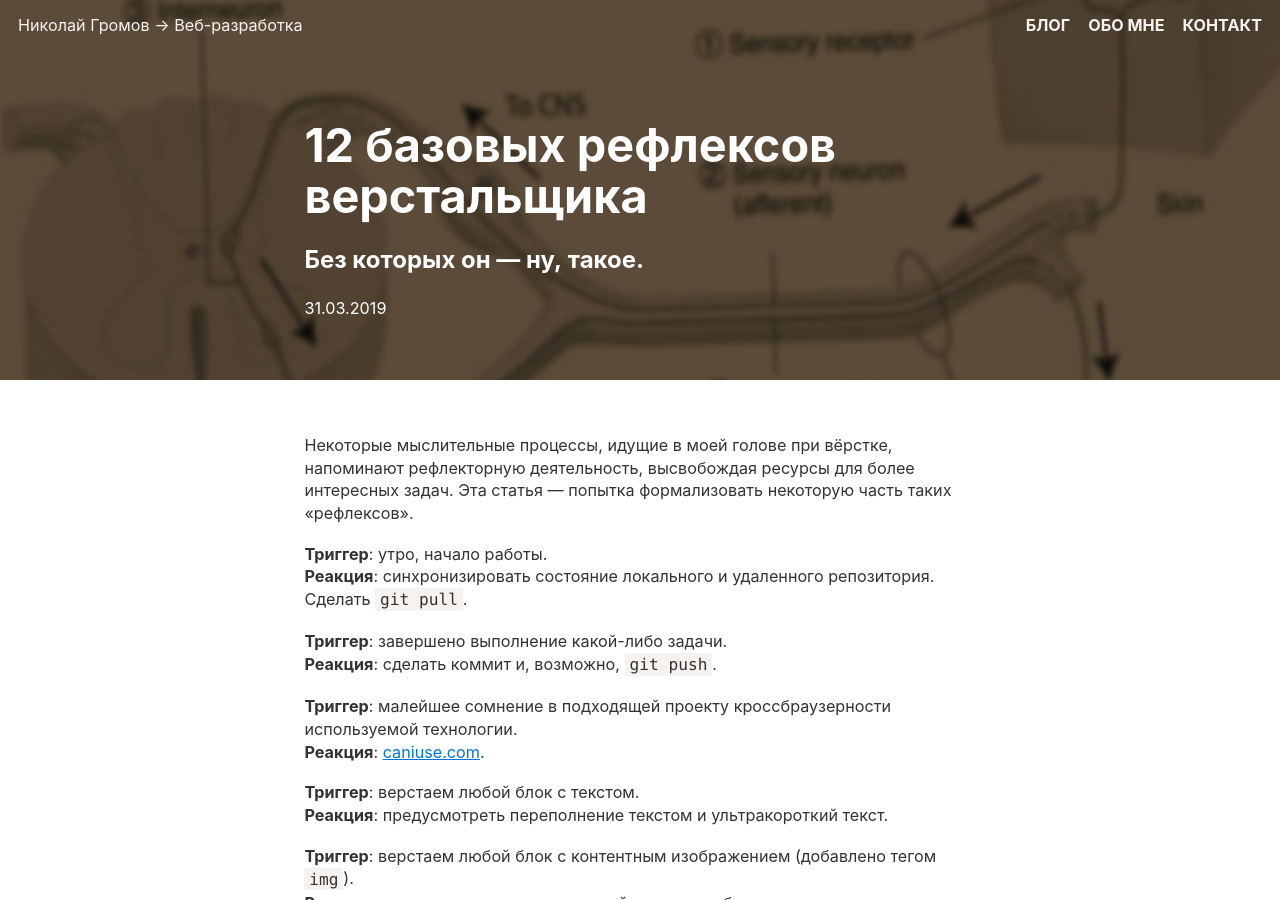
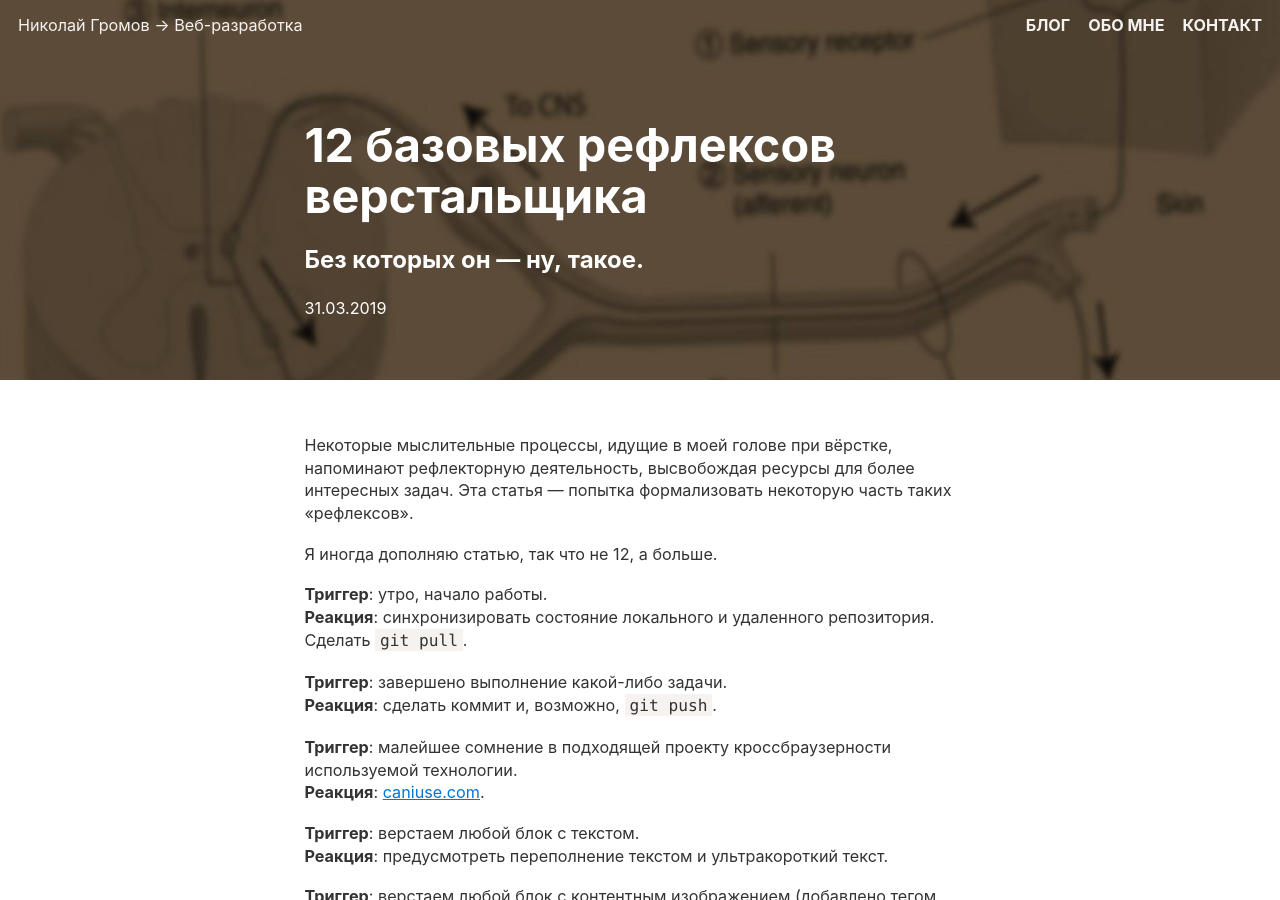
Before and after one commit to nicothin/nicothin.github.io, a Jekyll site: the page built from _posts/2019-03-31-reflex.md, in a window 1280 px wide and 900 px high. Built offline with Jekyll 4.4.1, drawn with Linux system fonts in a browser that asks for light colours; comment, search, counter and statistics services are not loaded.

Commit message:
Update 2019-03-31-reflex.md

```diff
--- a/_posts/2019-03-31-reflex.md
+++ b/_posts/2019-03-31-reflex.md
@@ -8,6 +8,8 @@ pict:       "bg-reflex.jpg"
 ---
 
 Некоторые мыслительные процессы, идущие в моей голове при вёрстке, напоминают рефлекторную деятельность, высвобождая ресурсы для более интересных задач. Эта статья — попытка формализовать некоторую часть таких «рефлексов».
+
+Я иногда дополняю статью, так что не 12, а больше.
 
 <b>Триггер</b>: утро, начало работы. <br>
 <b>Реакция</b>: синхронизировать состояние локального и удаленного репозитория. Сделать `git pull`.
```
